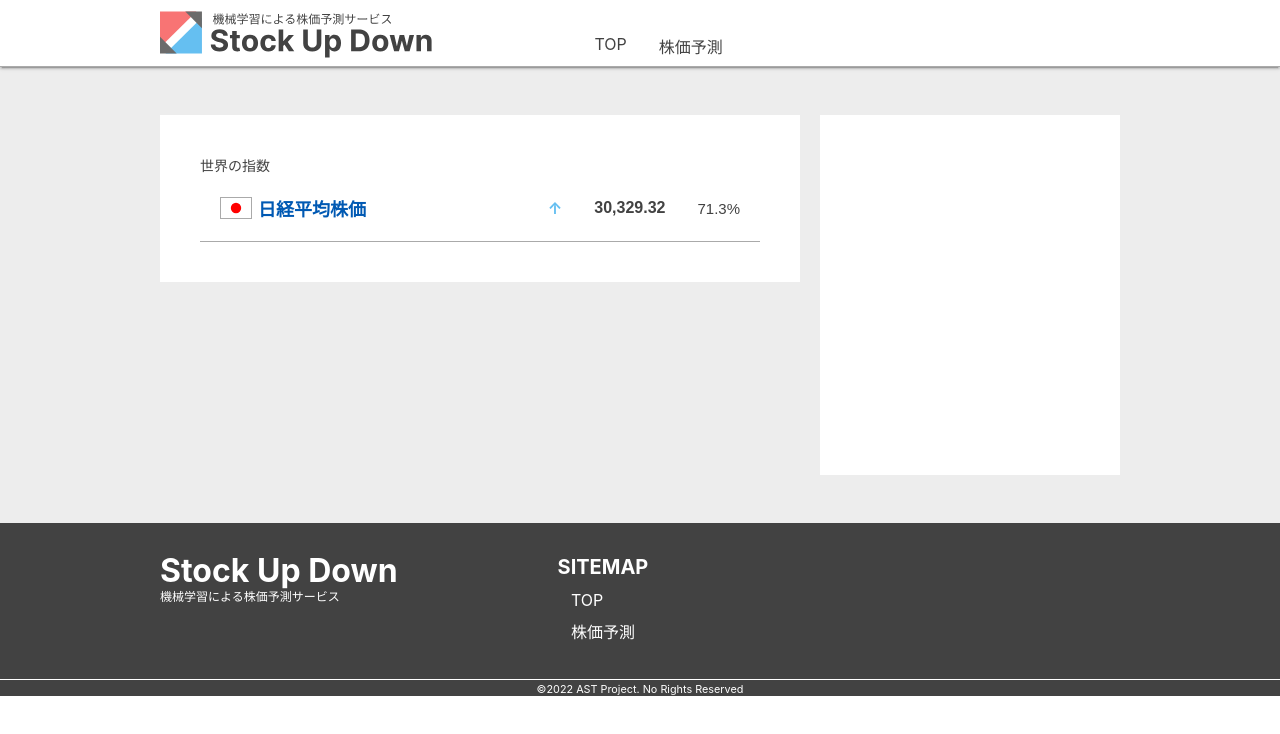
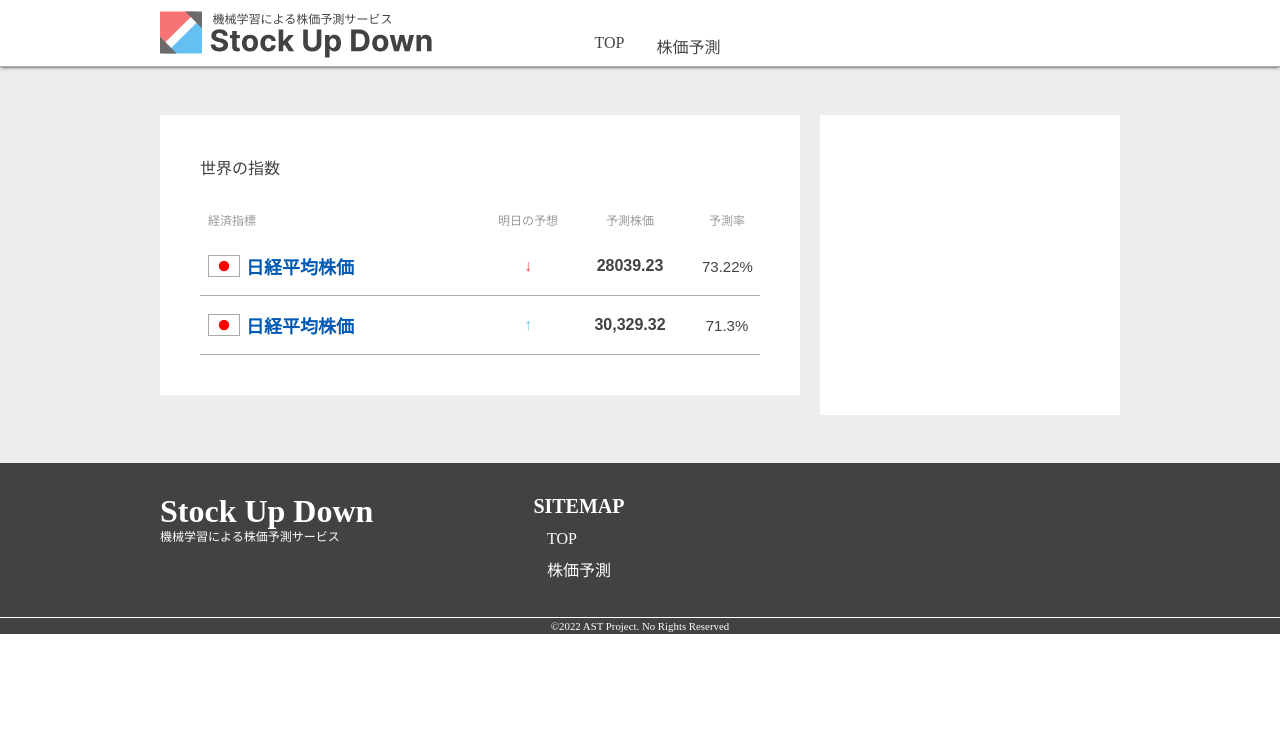
Before and after one commit to akiwoao/react-express, a React (Create React App) app in the folder frontend/: page / in a window 1280 px wide. Shown: the top 734 px of the page. Built offline with nearby package versions, Linux system fonts and the light colour scheme.

Commit message:
TOP画面の調整

```diff
--- a/frontend/src/App.tsx
+++ b/frontend/src/App.tsx
@@ -35,5 +35,7 @@ export default function App() {
 const all_style = {
     margin: 0,
     padding: 0,
-    fontFamily: "Inter",
+    fontFamily: "遊ゴシック",
+    fontSize: "16px",
+    color: "#000000",
 };
--- /dev/null
+++ b/frontend/src/components/column.tsx
@@ -0,0 +1,51 @@
+import React from "react";
+import Box from "@mui/material/Box";
+
+export default function Column() {
+    return (
+        <Box component={"div"} sx={wrapper}>
+            <Box component={"div"} sx={{ flexGrow: 1 }}>
+                経済指標
+            </Box>
+            <Box component={"div"} sx={updown_column}>
+                明日の予想
+            </Box>
+            <Box component={"div"} sx={predict_column}>
+                予測株価
+            </Box>
+            <Box component={"div"} sx={rate_column}>
+                予測率
+            </Box>
+        </Box>
+    );
+}
+
+const wrapper = {
+    margin: 0,
+    padding: "32px 8px 8px",
+    display: "flex",
+    flexDirection: "row",
+    flexWrap: "nowrap",
+    gap: "0 32px",
+    alignItems: "center",
+    color: "#999999",
+    fontSize: "12px",
+};
+
+const updown_column = {
+    flexShrink: 0,
+    width: "60px",
+    textAlign: "center",
+};
+
+const predict_column = {
+    flexShrink: 0,
+    width: "80px",
+    textAlign: "center",
+};
+
+const rate_column = {
+    flexShrink: 0,
+    width: "50px",
+    textAlign: "center",
+};
--- a/frontend/src/components/indicator.tsx
+++ b/frontend/src/components/indicator.tsx
@@ -7,7 +7,7 @@ export default function Indicator(props: any) {
         <Box component={"div"} sx={wrapper}>
             <Box
                 component={Link}
-                to={`/stockinfo/?security_code=${props.security_code}`}
+                to={`/stockinfo/?code=${props.code}`}
                 sx={link_style}
             >
                 <Box component={"div"} sx={stock_name}>
@@ -19,20 +19,17 @@ export default function Indicator(props: any) {
                             width="100%"
                         />
                     </Box>
-                    <Box component={"div"}>{props.stock_name}</Box>
+                    <Box component={"div"}>{props.name}</Box>
                 </Box>
                 <Box component={"div"} sx={up_down}>
-                    <Box component={"div"} id={props.UpDown ? "up" : "down"}>
-                        {props.UpDown ? "↑" : "↓"}
+                    <Box component={"div"} id={props.upDown ? "up" : "down"}>
+                        {props.upDown ? "↑" : "↓"}
                     </Box>
                 </Box>
-                <Box component={"div"} sx={predict_stock}>
-                    {props.predict_stock}
+                <Box component={"div"} sx={predict}>
+                    {props.predict}
                 </Box>
-                <Box
-                    component={"div"}
-                    sx={predict_rate}
-                >{`${props.predict_rate}%`}</Box>
+                <Box component={"div"} sx={rate}>{`${props.rate}%`}</Box>
             </Box>
         </Box>
     );
@@ -40,7 +37,7 @@ export default function Indicator(props: any) {
 
 const wrapper = {
     margin: 0,
-    padding: "20px 20px",
+    padding: "16px 8px",
     color: "#424242",
     borderBottom: 1,
     borderColor: "#aaaaaa",
@@ -79,6 +76,9 @@ const stock_name = {
 };
 
 const up_down = {
+    flexShrink: 0,
+    width: "60px",
+    textAlign: "center",
     fontWeight: "bold",
     "> #up": {
         color: "#65BFF1",
@@ -88,12 +88,18 @@ const up_down = {
     },
 };
 
-const predict_stock = {
+const predict = {
+    flexShrink: 0,
+    width: "80px",
+    textAlign: "center",
     fontWeight: "bold",
     fontFamily: "arial",
 };
 
-const predict_rate = {
+const rate = {
+    flexShrink: 0,
+    width: "50px",
+    textAlign: "center",
     fontSize: "15px",
     fontFamily: "arial",
 };
--- a/frontend/src/pages/Home.tsx
+++ b/frontend/src/pages/Home.tsx
@@ -1,26 +1,45 @@
 import React from "react";
 import Box from "@mui/material/Box";
-import { Link } from "react-router-dom";
+import { createTheme } from "@mui/material/styles";
 
 //コンポーネントの追加
 import Indicator from "../components/indicator";
+import Column from "../components/column";
+
+//テストデータの追加
+import test from "../test.json";
 
 export const Home = () => {
     return (
         <Box component={"div"} sx={wrapper}>
             <Box component={"div"} sx={index}>
-                <Box component={"div"} sx={{ fontSize: "14px" }}>
-                    世界の指数
-                </Box>
+                <Box component={"div"}>世界の指数</Box>
                 <Box component={"ul"} sx={list_style}>
+                    <Box component={"li"}>
+                        <Column></Column>
+                    </Box>
+                    {test.data.map((data) => {
+                        return (
+                            <Box component={"li"} key={data.id}>
+                                <Indicator
+                                    country={data.country}
+                                    code={data.code}
+                                    name={data.name}
+                                    upDown={data.upDown}
+                                    predict={data.predict}
+                                    rate={(data.rate * 100).toFixed(2)}
+                                ></Indicator>
+                            </Box>
+                        );
+                    })}
                     <Box component={"li"}>
                         <Indicator
                             country={"japan"}
-                            security_code={30323}
-                            stock_name={"日経平均株価"}
-                            predict_rate={71.3}
-                            predict_stock={"30,329.32"}
-                            UpDown={1}
+                            code={"0000"}
+                            name={"日経平均株価"}
+                            upDown={1}
+                            predict={"30,329.32"}
+                            rate={71.3}
                         ></Indicator>
                     </Box>
                 </Box>
@@ -30,12 +49,36 @@ export const Home = () => {
     );
 };
 
+const theme = createTheme({
+    breakpoints: {
+        values: {
+            xs: 0,
+            sm: 600,
+            md: 1000,
+            lg: 1250,
+            xl: 1536,
+        },
+    },
+});
+
 const wrapper = {
     margin: 0,
-    padding: "48px 160px",
+    [theme.breakpoints.up("lg")]: {
+        padding: "48px 160px",
+    },
+    [theme.breakpoints.between("md", "lg")]: {
+        padding: "48px 50px",
+    },
     display: "flex",
-    flexDirection: { xs: "column", sm: "row" },
-    gap: "0 20px",
+    [theme.breakpoints.up("md")]: {
+        flexDirection: "row",
+        gap: "0 20px",
+    },
+    [theme.breakpoints.down("md")]: {
+        padding: "48px 20px",
+        flexDirection: "column",
+        gap: "40px 0",
+    },
     color: "#424242",
     bgcolor: "#ededed",
 };
@@ -49,9 +92,12 @@ const index = {
 };
 
 const ad = {
-    height: "360px",
+    height: "300px",
     width: "300px",
     bgcolor: "white",
+    [theme.breakpoints.down("md")]: {
+        margin: "0 auto",
+    },
 };
 
 const list_style = {
--- a/frontend/public/assets/test.json
+++ b/frontend/src/test.json
@@ -7,7 +7,7 @@
             "code": "0000",
             "rate": 0.732213,
             "predict": 28039.23,
-            "upOrDown": 0,
+            "upDown": 0,
             "stocks": [
                 {
                     "date": "2021/01/04",
```
Also changed, not shown: frontend/public/manifest.json.
